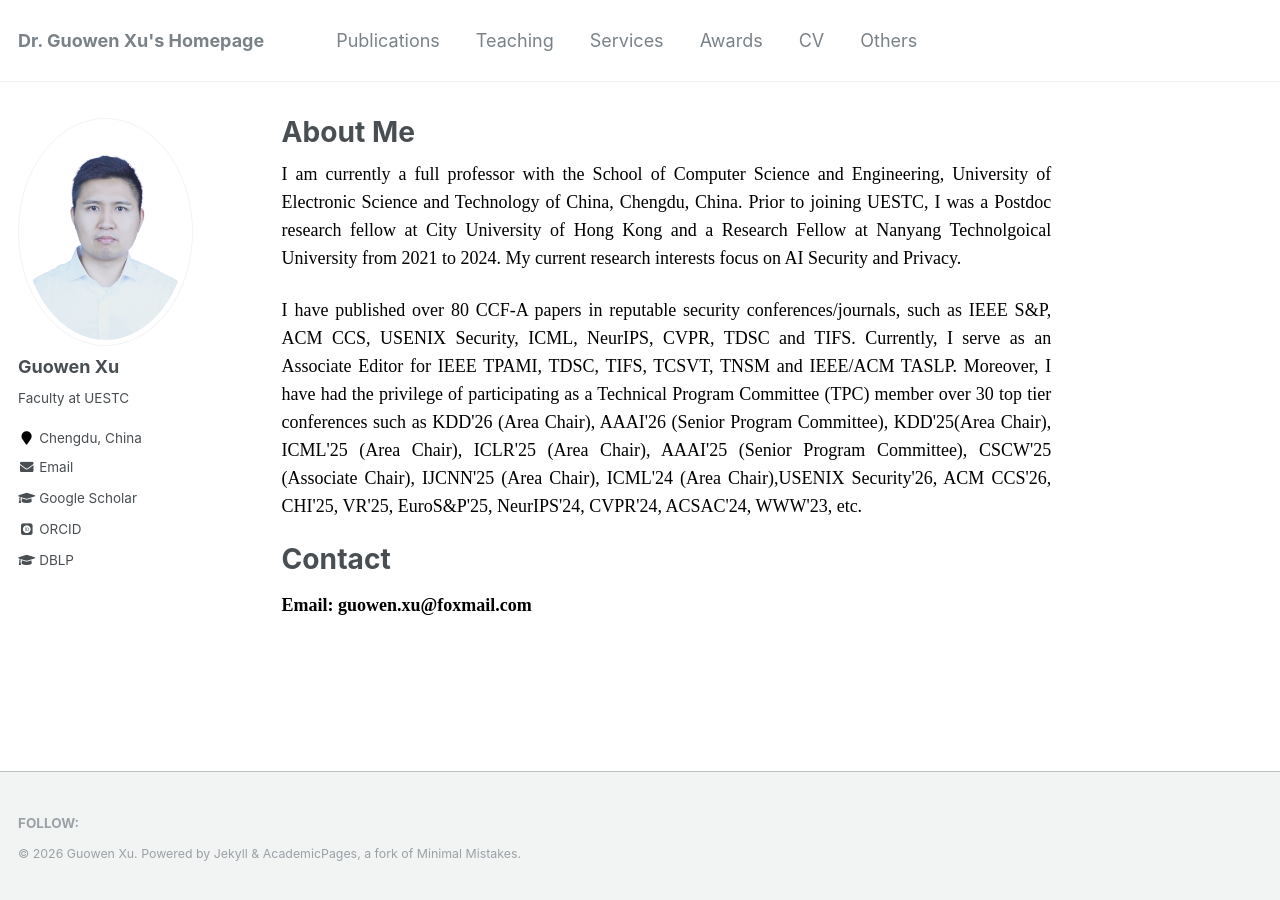
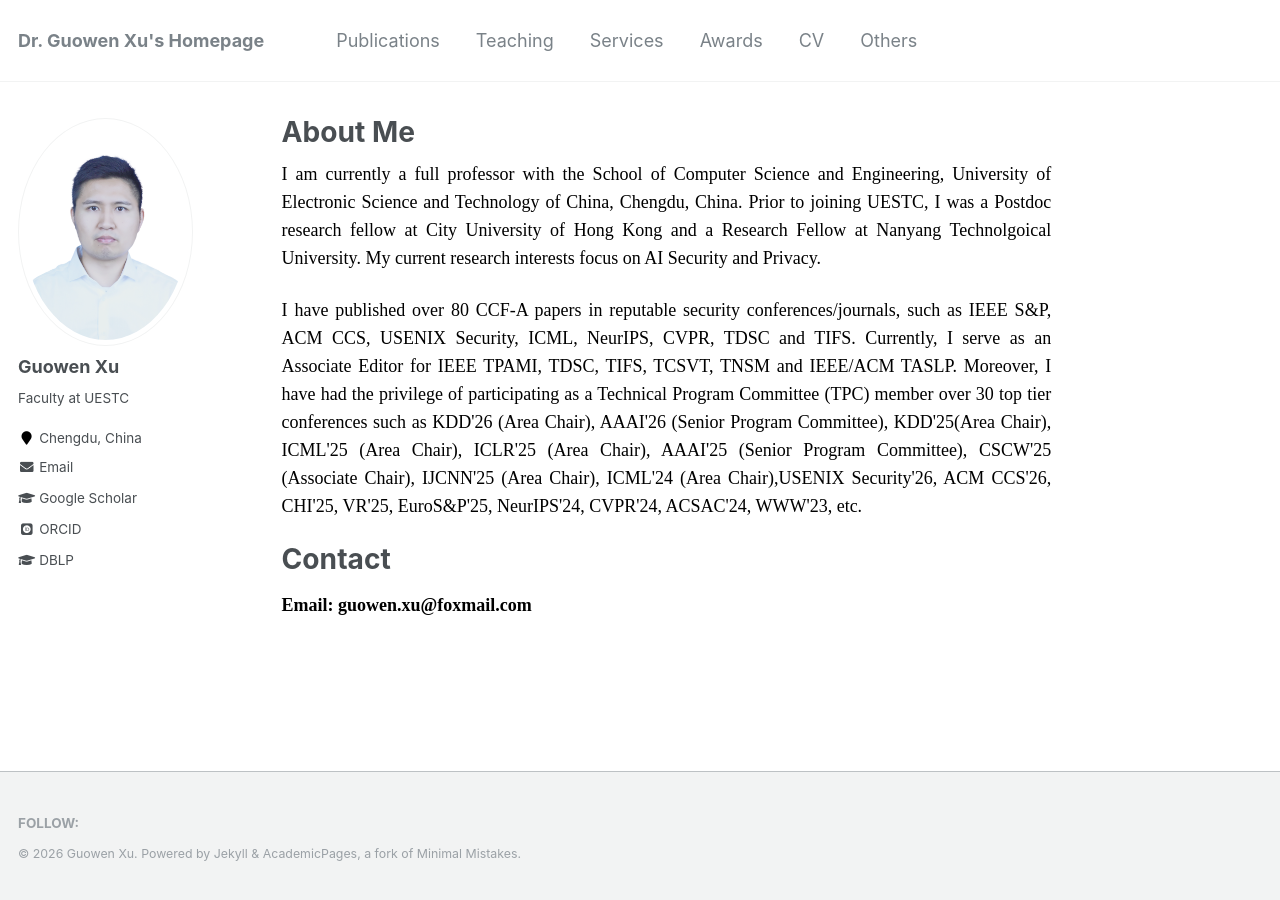
Before and after one commit to Guowen-xu/guowen-xu.github.io, a Jekyll site: the page built from _pages/about.md, in a window 1280 px wide. Built offline with Jekyll 4.4.1, drawn with Linux system fonts in a browser that asks for light colours; some web fonts are replaced.

Commit message:
Update about.md

```diff
--- a/_pages/about.md
+++ b/_pages/about.md
@@ -8,7 +8,7 @@ redirect_from:
   - /about.html
 ---
 
-<p align="justify">  <font face="Times New Roman" color=black size=4> I am currently a full professor with the School of Computer Science and Engineering, University of Electronic Science and Technology of China, Chengdu, China. Prior to joining UESTC, I was a Postdoc research fellow at City University of Hong Kong and a  Research  Fellow at Nanyang Technolgoical University from 2021 to 2024. My current research interests focus on  AI Security and Privacy. </font> </p>
+<p align="justify">  <font face="Times New Roman" color=black size=4> I am currently a full professor with the School of Computer Science and Engineering, University of Electronic Science and Technology of China, Chengdu, China. Prior to joining UESTC, I was a Postdoc research fellow at City University of Hong Kong and a  Research  Fellow at Nanyang Technolgoical University. My current research interests focus on  AI Security and Privacy. </font> </p>
 
 <p align="justify"> <font face="Times New Roman" color=black size=4> I have published over 80 CCF-A papers in reputable security conferences/journals, such as IEEE S&P, ACM CCS, USENIX Security, ICML, NeurIPS, CVPR, TDSC and TIFS. Currently, I serve as an Associate Editor for IEEE TPAMI, TDSC, TIFS, TCSVT, TNSM and IEEE/ACM TASLP. Moreover, I have had the privilege of participating as a Technical Program Committee (TPC) member over 30 top tier conferences such as KDD'26 (Area Chair), AAAI'26 (Senior Program Committee), KDD'25(Area Chair), ICML'25 (Area Chair), ICLR'25 (Area Chair), AAAI'25 (Senior Program Committee), CSCW'25 (Associate Chair), IJCNN'25 (Area Chair), ICML'24 (Area Chair),USENIX Security'26, ACM CCS'26, CHI'25, VR'25, EuroS&P'25, NeurIPS'24, CVPR'24, ACSAC'24, WWW'23, etc.</font> </p>
 
```
